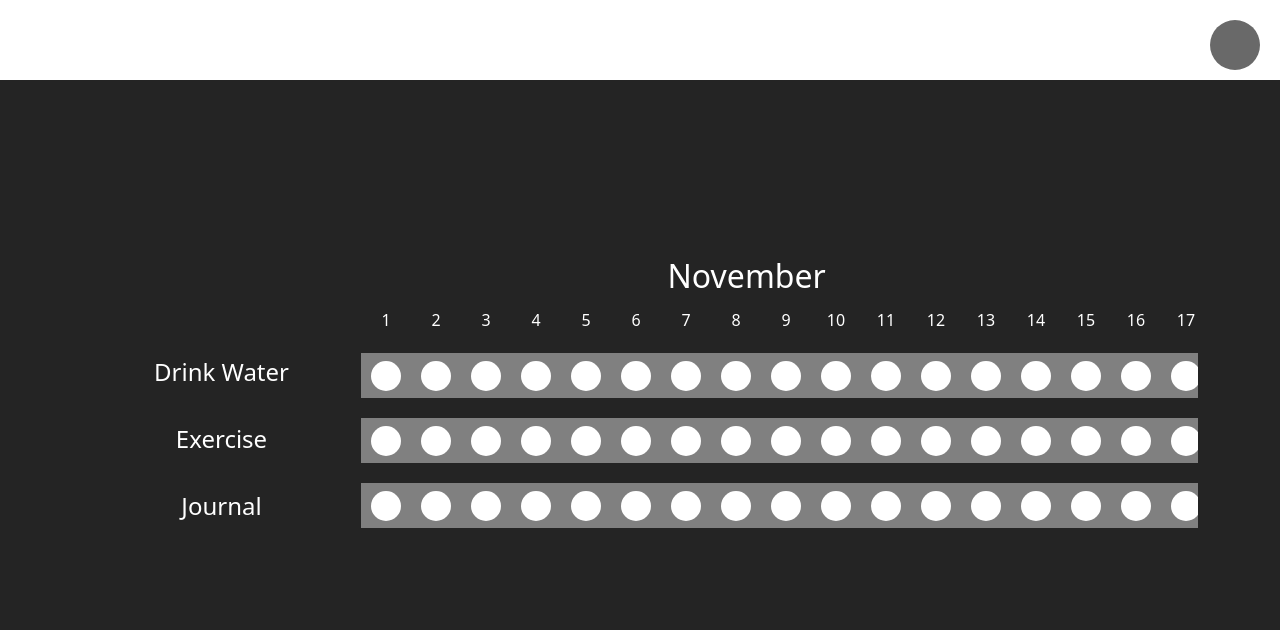
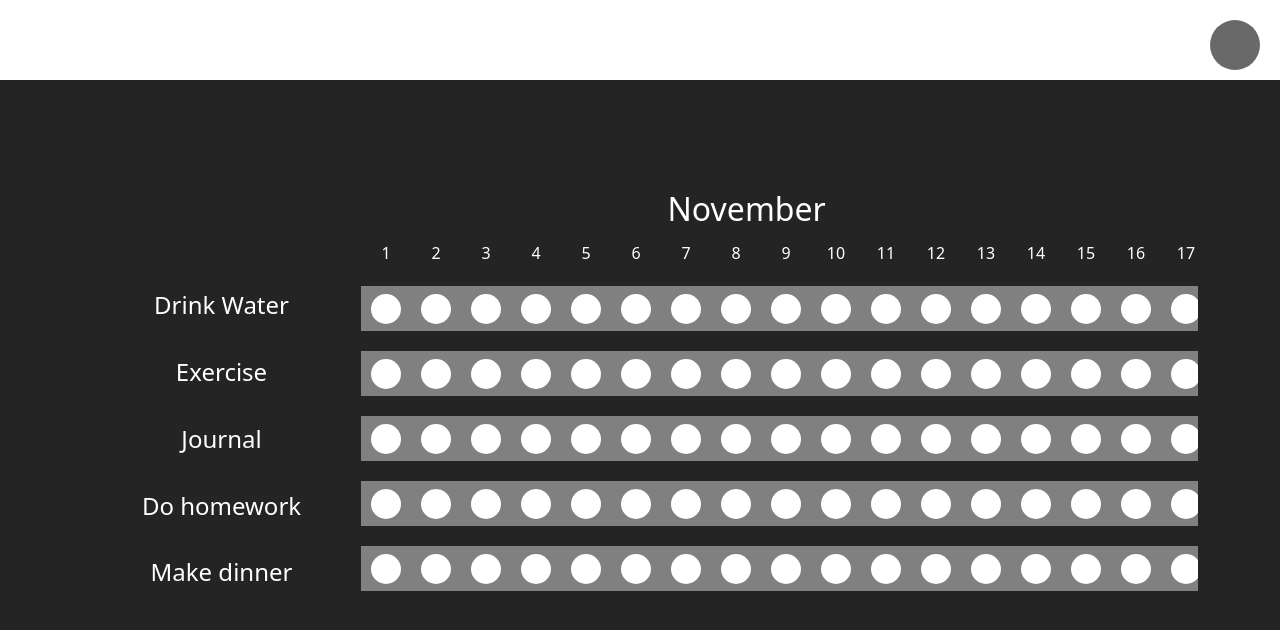
Before and after one commit to dfergusbrown/habitchains, a React (Vite) app: page / in a window 1280 px wide. Shown: the top 630 px of the page. Built offline with nearby package versions, Linux system fonts and the light colour scheme.

Commit message:
code reorganization

```diff
--- a/src/App.jsx
+++ b/src/App.jsx
@@ -1,17 +1,11 @@
-import { Col, Container, Row } from 'react-bootstrap'
+// import { Col, Container, Row } from 'react-bootstrap'
 import './App.css'
-import { months, month, lastdate } from './utilities/monthPicker'
-
+// import { months, month, dateRow } from './utilities/monthPicker'
+// import { habits } from './utilities/habits';
+import HabitLines from './components/HabitLines';
 
 function App() {
 
-  console.log(lastdate)
-  const dateRow = []
-  for (let i = 1; i <= lastdate; i++) {
-      dateRow.push(i)
-  }
-
-  const habits = ["Drink Water", "Exercise", "Journal"]
 
   return (
     <>
@@ -19,54 +13,7 @@ function App() {
         <div className='avatar'></div>
       </header>
       <body className='body'>
-        <Container fluid>
-          <Row className="month">
-            <Col xs={{offset: 2}}><h2>{months[month]}</h2></Col>
-          </Row>
-
-          <Container className="d-flex">
-            <Col xs={3} className='d-flex flex-column'>
-              <div className='descriptionBox'>
-                {habits.map(goal => {
-                  return(
-                    <Row className='description'>
-                        <h4>{goal}</h4>
-                    </Row>
-                  )
-                })}
-              </div>
-            </Col>
-            <Col className='scrollContainer'>
-              <Row>
-                <Col className='dates'>
-                    {dateRow.map(item => {
-                      return(
-                        <div>{item}</div>
-                      )
-                    })}
-                </Col>
-              </Row>
-              {habits.map(goal => {
-                return(
-                  <Row className='habitRow'>
-                    {/* <Col className='description' xs={2}>
-                      <h4>{goal}</h4>
-                    </Col> */}
-                    <div>
-                      <div className='habitLine'>
-                        {dateRow.map(index => {
-                          return(
-                            <span className='circle' key={index}></span>
-                          )
-                        })}
-                      </div>
-                    </div>
-                  </Row>
-                )
-              })}
-            </Col>
-          </Container>
-        </Container>
+        <HabitLines />
       </body>
     </>
   )
--- /dev/null
+++ b/src/components/HabitLines.jsx
@@ -0,0 +1,56 @@
+import { months, month, dateRow } from '../utilities/monthPicker';
+import { habits } from "../utilities/habits";
+import { Container, Row, Col } from "react-bootstrap";
+
+const HabitLines = () => {
+
+    return(
+        <Container fluid>
+        <Row className="month">
+          <Col xs={{offset: 2}}><h2>{months[month]}</h2></Col>
+        </Row>
+            <Container className="d-flex">
+            <Col xs={3} className='d-flex flex-column'>
+                <div className='descriptionBox'>
+                {habits.map(goal => {
+                    return(
+                    <Row className='description'>
+                        <h4>{goal}</h4>
+                    </Row>
+                    )
+                })}
+                </div>
+            </Col>
+            <Col className='scrollContainer'>
+                <Row>
+                    <Col className='dates'>
+                        {dateRow.map(item => {
+                        return(
+                            <div>{item}</div>
+                        )
+                        })}
+                    </Col>
+                </Row>
+                {habits.map(goal => {
+                    return(
+                    <Row className='habitRow' key={goal}>
+                        <div>
+                        <div className='habitLine'>
+                            {dateRow.map(index => {
+                            return(
+                                <span className='circle' key={index}></span>
+                            )
+                            })}
+                        </div>
+                        </div>
+                    </Row>
+                    )
+                })}
+            </Col>
+            </Container>
+        </Container>
+
+    )
+}
+
+export default HabitLines;
--- /dev/null
+++ b/src/utilities/habits.js
@@ -0,0 +1 @@
+export const habits = ["Drink Water", "Exercise", "Journal", "Do homework", "Make dinner"]
--- a/src/utilities/monthPicker.js
+++ b/src/utilities/monthPicker.js
@@ -19,3 +19,9 @@ export const months = [
     "November",
     "December"
 ];
+
+
+export let dateRow = []
+for (let i = 1; i <= lastdate; i++) {
+    dateRow.push(i)
+}
```
